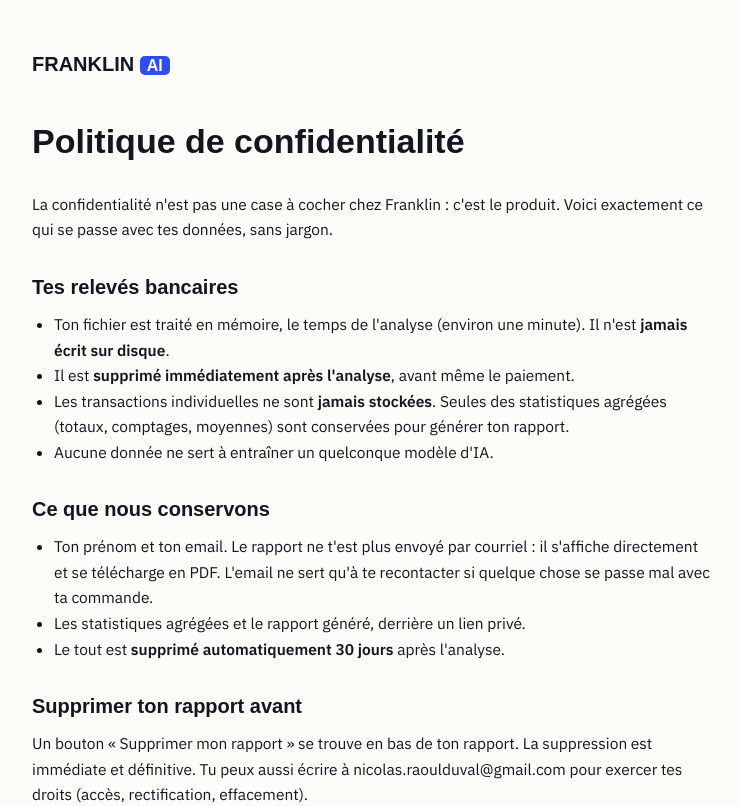
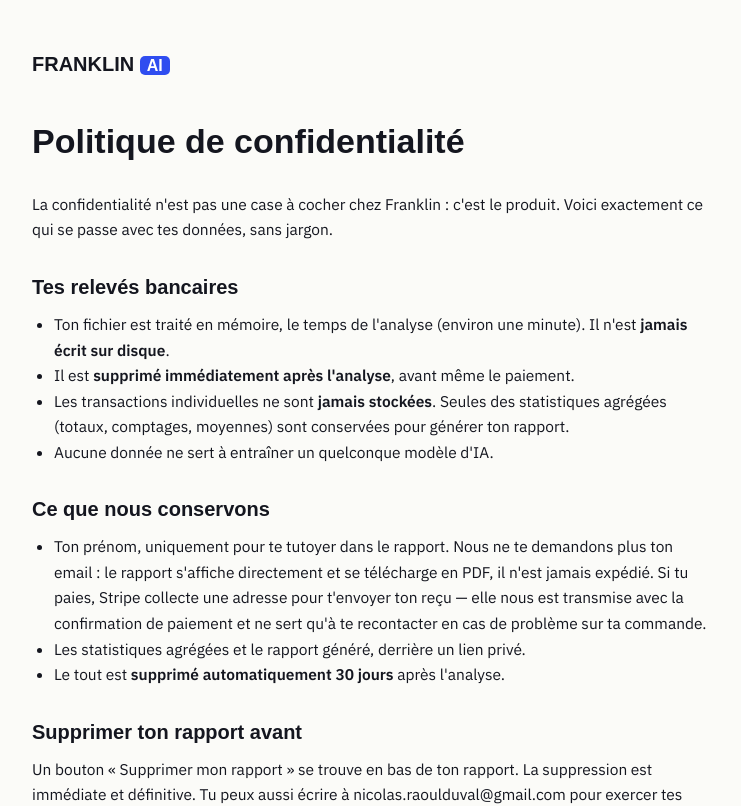
Before and after one commit to nicolasraoulduval-ui/franklin-ai, a Next.js app: page /confidentialite in a window 1280 px wide. Shown: the top 806 px of the page, without its empty margins (268-1009 px from the left). Built offline with nearby package versions, Linux system fonts and the light colour scheme; a web font is replaced by a local one.

Commit message:
Update data retention information in page.tsx
Clarified data retention policy and removed email requirement for report delivery.

```diff
--- a/app/confidentialite/page.tsx
+++ b/app/confidentialite/page.tsx
@@ -19,7 +19,7 @@ export default function Confidentialite() {
       </ul>
       <h2>Ce que nous conservons</h2>
       <ul>
-        <li>Ton prénom et ton email. Le rapport ne t&apos;est plus envoyé par courriel : il s&apos;affiche directement et se télécharge en PDF. L&apos;email ne sert qu&apos;à te recontacter si quelque chose se passe mal avec ta commande.</li>
+        <li>Ton prénom, uniquement pour te tutoyer dans le rapport. Nous ne te demandons plus ton email : le rapport s&apos;affiche directement et se télécharge en PDF, il n&apos;est jamais expédié. Si tu paies, Stripe collecte une adresse pour t&apos;envoyer ton reçu — elle nous est transmise avec la confirmation de paiement et ne sert qu&apos;à te recontacter en cas de problème sur ta commande.</li>
         <li>Les statistiques agrégées et le rapport généré, derrière un lien privé.</li>
         <li>Le tout est <strong>supprimé automatiquement 30 jours</strong> après l&apos;analyse.</li>
       </ul>
```
